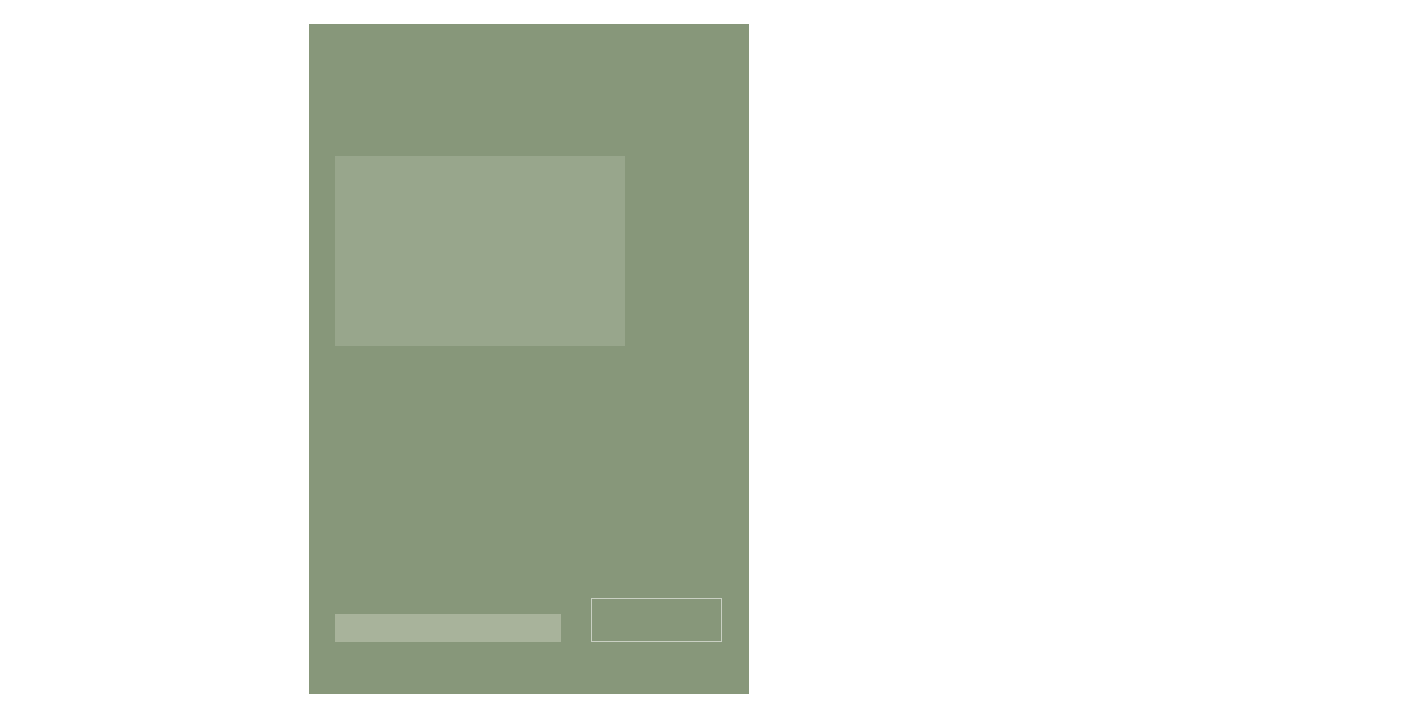
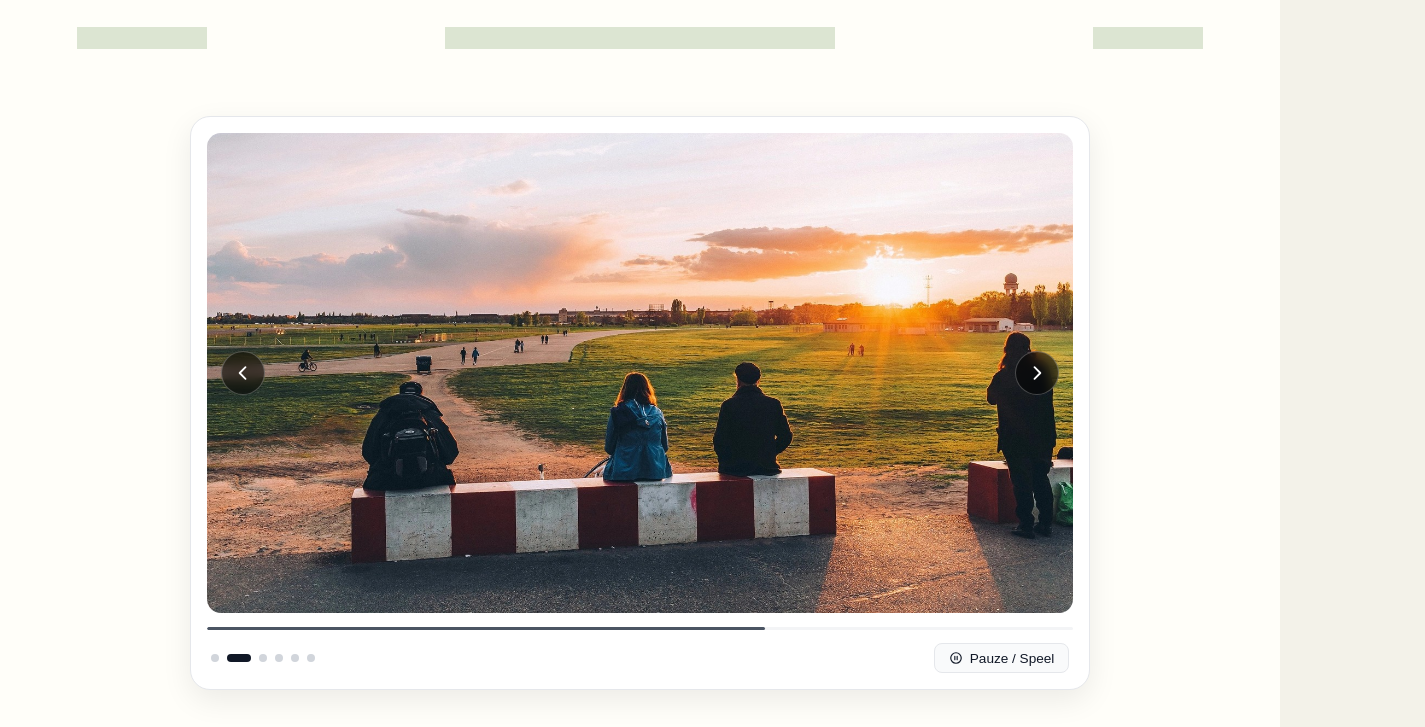
Before and after one commit to mylenezijlstra/berlins-best, a plain HTML site: page index.html in a window 1280 px wide. Shown: the top 727 px of the page, 1425 px wide, since content can reach past the window. Drawn offline with Linux system fonts and the light colour scheme.

Commit message:
slideshow staat in basisstructuur

```diff
--- a/index.html
+++ b/index.html
@@ -3,8 +3,12 @@
 <head>
   <meta charset="utf-8">
   <meta name="viewport" content="width=device-width, initial-scale=1">
-  <title></title>
+  <title>Berlin's Best - Tempelhofer Feld</title>
+  <link rel="preconnect" href="https://fonts.googleapis.com">
+  <link rel="preconnect" href="https://fonts.gstatic.com" crossorigin>
+  <link href="https://fonts.googleapis.com/css2?family=Inter:wght@400;500;600&display=swap" rel="stylesheet">
   <link rel="stylesheet" href="styles.css">
+  <link rel="stylesheet" href="style.css">
 </head>
 <body>
   <header class="site-header">
@@ -14,13 +18,52 @@
   </header>
 
   <main>
+    <!-- Hero sectie met de interactieve slideshow -->
     <section class="hero">
-      <div class="hero-content">
-        <div class="hero-title"></div>
-        <div class="hero-bottom">
-          <div class="hero-caption"></div>
-          <div class="hero-action"></div>
+      <div class="slideshow-wrapper">
+
+        <!-- Viewport met foto's en navigatieknoppen -->
+        <div class="slideshow-viewport" id="slideshow-viewport">
+          <div class="slideshow-track" id="slideshow-track">
+            <!-- Dynamisch gevuld door slideshow.js met 6 foto's (foto2.jpg t/m foto7.jpg) -->
+          </div>
+
+          <!-- Vorige knop -->
+          <button class="nav-btn prev-btn" id="prev-btn" aria-label="Vorige foto">
+            <svg fill="none" stroke="currentColor" viewBox="0 0 24 24">
+              <path stroke-linecap="round" stroke-linejoin="round" d="M15 19l-7-7 7-7"></path>
+            </svg>
+          </button>
+
+          <!-- Volgende knop -->
+          <button class="nav-btn next-btn" id="next-btn" aria-label="Volgende foto">
+            <svg fill="none" stroke="currentColor" viewBox="0 0 24 24">
+              <path stroke-linecap="round" stroke-linejoin="round" d="M9 5l7 7-7 7"></path>
+            </svg>
+          </button>
         </div>
+
+        <!-- Voortgangsbalk (3 seconden loop) -->
+        <div class="progress-container">
+          <div class="progress-bar" id="progress-bar"></div>
+        </div>
+
+        <!-- Onderbalk: Dots links & Pauze/Speel knop rechts -->
+        <div class="slideshow-controls">
+          <div class="dots-container" id="dots-container"></div>
+
+          <button class="control-btn" id="toggle-play-btn" aria-label="Pauzeer of speel slideshow">
+            <svg id="pause-icon" fill="none" stroke="currentColor" viewBox="0 0 24 24">
+              <path stroke-linecap="round" stroke-linejoin="round" stroke-width="2" d="M10 9v6m4-6v6m7-3a9 9 0 11-18 0 9 9 0 0118 0z"></path>
+            </svg>
+            <svg id="play-icon" style="display:none;" fill="none" stroke="currentColor" viewBox="0 0 24 24">
+              <path stroke-linecap="round" stroke-linejoin="round" stroke-width="2" d="M14.752 11.168l-3.197-2.132A1 1 0 0010 9.87v4.263a1 1 0 001.555.832l3.197-2.132a1 1 0 000-1.664z"></path>
+              <path stroke-linecap="round" stroke-linejoin="round" stroke-width="2" d="M21 12a9 9 0 11-18 0 9 9 0 0118 0z"></path>
+            </svg>
+            <span>Pauze / Speel</span>
+          </button>
+        </div>
+
       </div>
     </section>
 
@@ -83,66 +126,8 @@
   <footer class="site-footer">
     <div></div><div></div><div></div>
   </footer>
-<!DOCTYPE html>
-<html lang="nl">
-<head>
-  <meta charset="UTF-8">
-  <meta name="viewport" content="width=device-width, initial-scale=1.0">
-  <title>Slideshow</title>
-  <link rel="preconnect" href="https://fonts.googleapis.com">
-  <link rel="preconnect" href="https://fonts.gstatic.com" crossorigin>
-  <link href="https://fonts.googleapis.com/css2?family=Inter:wght@400;500;600&display=swap" rel="stylesheet">
-  <link rel="stylesheet" href="style.css">
-</head>
-<body>
 
-  <!-- Slideshow Container (Precies zoals op het screenshot) -->
-  <div class="slideshow-wrapper">
-
-    <!-- Viewport met foto's en pijltjes -->
-    <div class="slideshow-viewport" id="slideshow-viewport">
-      <div class="slideshow-track" id="slideshow-track">
-        <!-- Dynamisch gevuld door slideshow.js met 6 foto's (foto2.jpg t/m foto7.jpg) -->
-      </div>
-
-      <!-- Vorige knop -->
-      <button class="nav-btn prev-btn" id="prev-btn" aria-label="Vorige foto">
-        <svg fill="none" stroke="currentColor" viewBox="0 0 24 24">
-          <path stroke-linecap="round" stroke-linejoin="round" d="M15 19l-7-7 7-7"></path>
-        </svg>
-      </button>
-
-      <!-- Volgende knop -->
-      <button class="nav-btn next-btn" id="next-btn" aria-label="Volgende foto">
-        <svg fill="none" stroke="currentColor" viewBox="0 0 24 24">
-          <path stroke-linecap="round" stroke-linejoin="round" d="M9 5l7 7-7 7"></path>
-        </svg>
-      </button>
-    </div>
-
-    <!-- Voortgangsbalk (3 seconden) -->
-    <div class="progress-container">
-      <div class="progress-bar" id="progress-bar"></div>
-    </div>
-
-    <!-- Onderbalk: Dots links & Pauze/Speel rechts -->
-    <div class="slideshow-controls">
-      <div class="dots-container" id="dots-container"></div>
-
-      <button class="control-btn" id="toggle-play-btn" aria-label="Pauzeer of speel slideshow">
-        <svg id="pause-icon" fill="none" stroke="currentColor" viewBox="0 0 24 24">
-          <path stroke-linecap="round" stroke-linejoin="round" stroke-width="2" d="M10 9v6m4-6v6m7-3a9 9 0 11-18 0 9 9 0 0118 0z"></path>
-        </svg>
-        <svg id="play-icon" style="display:none;" fill="none" stroke="currentColor" viewBox="0 0 24 24">
-          <path stroke-linecap="round" stroke-linejoin="round" stroke-width="2" d="M14.752 11.168l-3.197-2.132A1 1 0 0010 9.87v4.263a1 1 0 001.555.832l3.197-2.132a1 1 0 000-1.664z"></path>
-          <path stroke-linecap="round" stroke-linejoin="round" stroke-width="2" d="M21 12a9 9 0 11-18 0 9 9 0 0118 0z"></path>
-        </svg>
-        <span>Pauze / Speel</span>
-      </button>
-    </div>
-
-  </div>
-
+  <!-- Slideshow JavaScript -->
   <script src="slideshow.js"></script>
 </body>
 </html>
--- a/style.css
+++ b/style.css
@@ -16,22 +16,15 @@
   --transition-speed: 0.5s;
 }
 
-* {
-  margin: 0;
-  padding: 0;
-  box-sizing: border-box;
-}
-
-body {
-  font-family: 'Inter', -apple-system, BlinkMacSystemFont, 'Segoe UI', Roboto, sans-serif;
-  min-height: 100vh;
-  background-color: var(--bg-color);
-  color: var(--text-primary);
-  display: flex;
-  align-items: center;
-  justify-content: center;
-  padding: 1.5rem 1rem;
-  overflow-x: hidden;
+/* Pas de hero sectie aan zodat de slideshow er perfect in past */
+.hero {
+  min-height: 560px;
+  height: auto !important;
+  padding: 40px 1rem !important;
+  display: flex !important;
+  align-items: center !important;
+  justify-content: center !important;
+  background: var(--white, #ffffff) !important;
 }
 
 /* Slideshow Container */
@@ -39,11 +32,13 @@ body {
   position: relative;
   width: 100%;
   max-width: 900px;
+  margin: 0 auto;
   background: var(--card-bg);
   border: 1px solid var(--card-border);
   border-radius: 20px;
   padding: 1rem;
   box-shadow: 0 10px 30px rgba(0, 0, 0, 0.08);
+  font-family: 'Inter', -apple-system, BlinkMacSystemFont, 'Segoe UI', Roboto, sans-serif;
 }
 
 /* Viewport & Track */
```
